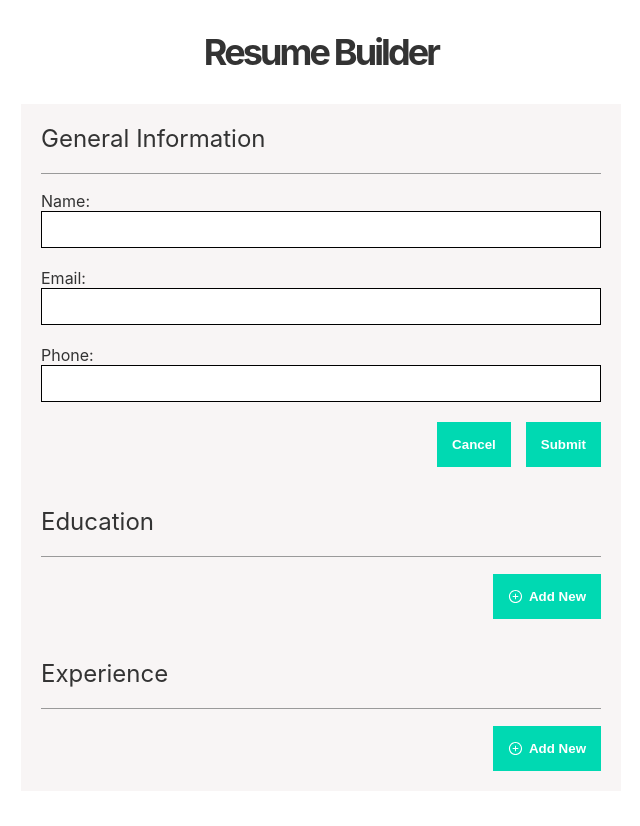
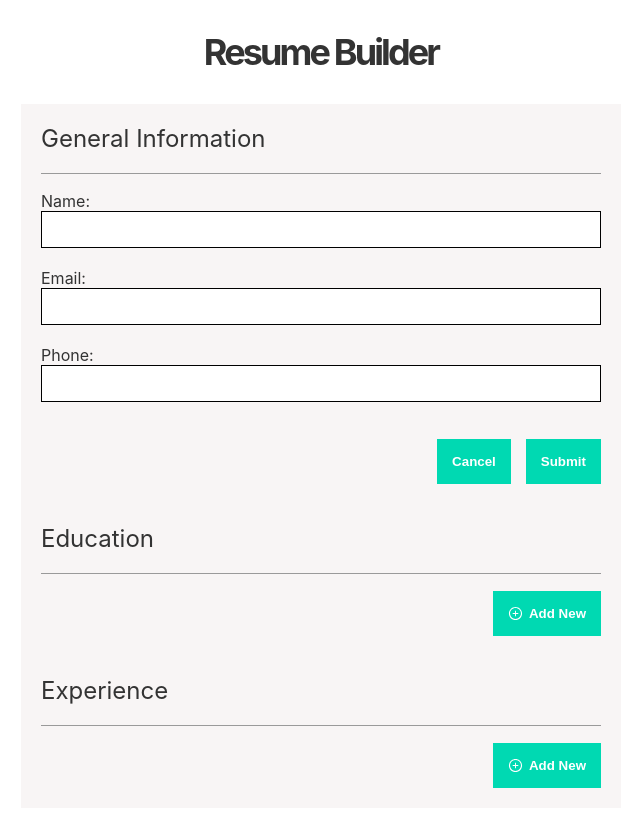
Before and after one commit to esteban90-dev/resume-builder, a React (Create React App) app: page / in a window 1280 px wide. Both pictures are taken after a click on the button "Edit". Shown: the top 826 px of the page, without its empty margins (319-959 px from the left). Built offline with nearby package versions, Linux system fonts and the light colour scheme; the HTML template or start-up script is replaced by a standard one.

Commit message:
add margin to button container

```diff
--- a/src/index.css
+++ b/src/index.css
@@ -85,4 +85,5 @@ p {
   display: flex;
   align-items: center;
   justify-content: end;
+  margin-top: 17px;
 }
```
